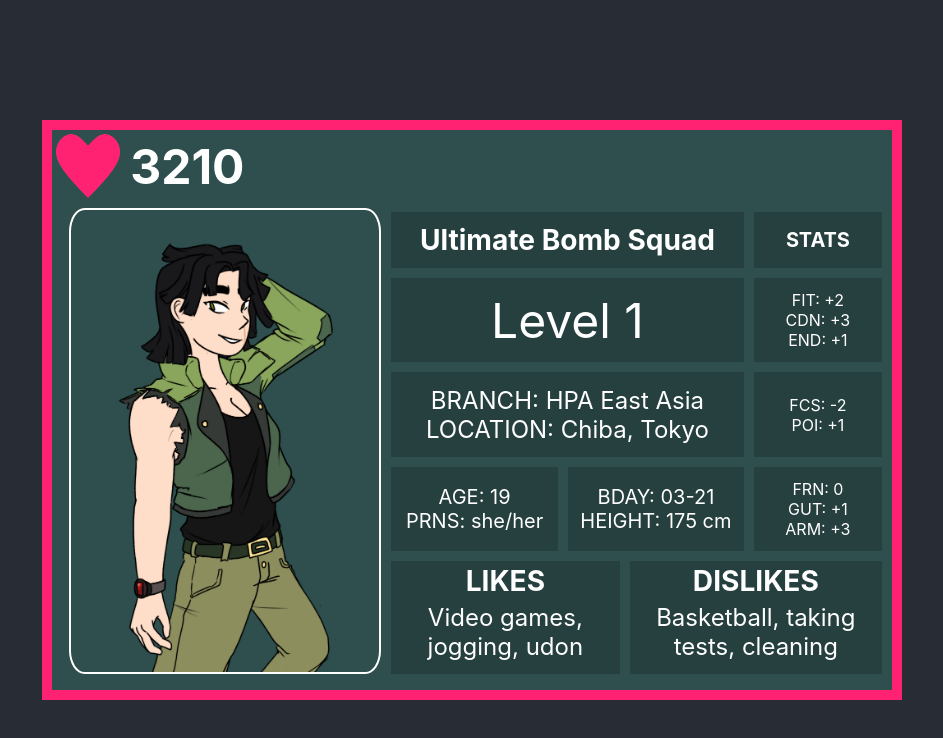
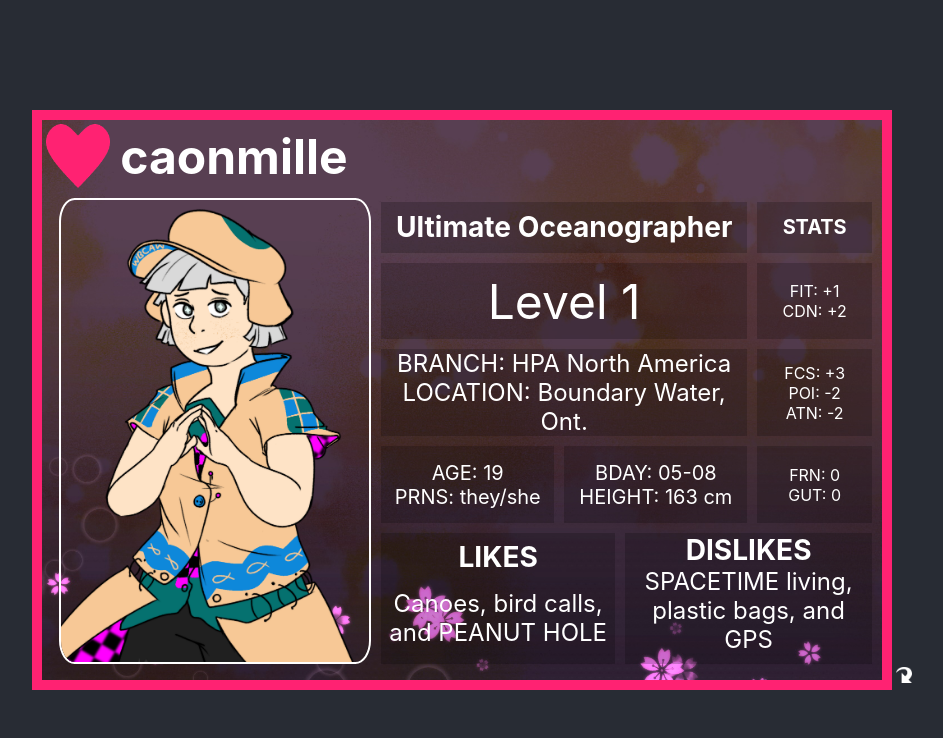
Before and after one commit to SNTPG/shds-site, a React (Create React App) app in the folder site/: page / in a window 1280 px wide. Shown: the top 738 px of the page, without its empty margins (178-1121 px from the left). Built offline with nearby package versions, Linux system fonts and the light colour scheme.

Commit message:
All card UI except for closing is done.

```diff
--- a/site/src/App.css
+++ b/site/src/App.css
@@ -41,32 +41,39 @@ p {
 }
 
 #idflip {
-  position: relative;
+  border:transparent solid 10px;
+  position: absolute;
   width: 100%;
   height: 100%;
   text-align: center;
   transition: transform 0.8s;
   transform-style: preserve-3d;
+  margin:auto;
+  min-width:105vh;
+  min-height:70vh;
+  top:-10px;
+  left:-10px;
 }
 
-#idcard:hover #idflip {
+#idcard.flipped #idflip {
   transform: rotateY(-180deg);
 }
 
 #idfront, #idback{
   position:absolute;
+  min-width:105vh;
+  min-height:70vh;
   width:100%;
   height:100%;
   -webkit-backface-visibility: hidden;
   backface-visibility: hidden;
+  top:-10px;
+  left:-10px;
 }
 
 #idfront{
-  margin:auto;
-  min-width:105vh;
-  min-height:70vh;
   border:#ff2272 solid 10px;
-  background:darkslategray;
+  background-size:cover;
 }
 
 #idheader{
@@ -230,16 +237,30 @@ p {
 #idback{
   transform: rotateY(-180deg);
   border:#ff2272 solid 10px;
-  background:darkslategray;
-  display:flex;
-  align-items:stretch;
+  background-size:cover;
 }
 
 #idback > div{
+  display:flex;
+  align-items:stretch;
+  flex-direction:column;
   margin:2%;
+  margin-top:0;
   text-align:left;
 }
 
 #idback > * > * > h1{
   text-align:center;
 }
+
+#flipButtonFront, #flipButtonBack{
+  background:transparent;
+  border:none;
+  position:absolute;
+  top:97.5%;
+  left:101%;
+}
+
+button > img {
+  height:2vh;
+}
--- a/site/src/App.js
+++ b/site/src/App.js
@@ -12,7 +12,7 @@ function App() {
         <BrowserRouter>
           <ScrollToTop/>
           <Routes>
-            <Route path="/" element={<Card char = "0"/>}/>
+            <Route path="/" element={<Card char = "3"/>}/>
             <Route path="cast" element={<Cast/>}/>
           </Routes>
         </BrowserRouter>
--- a/site/src/components/Card.js
+++ b/site/src/components/Card.js
@@ -473,14 +473,19 @@ const bioData = [
     ]
 
 function Card(props){
+    function flipCard(e) {
+        e.preventDefault();
+        var element = document.getElementById("idcard")
+        element.classList.toggle("flipped");
+    }
     const info = bioData[props.char];
     const extraphys = (info.extphys ? <p>{info.extphysstr}</p> : "");
-    const extramental = (info.extphys ? <p>{info.extmentalstr}</p> : "");
-    const extramurder = (info.extphys ? <p>{info.extmurderstr}</p> : "");
+    const extramental = (info.extmental ? <p>{info.extmentalstr}</p> : "");
+    const extramurder = (info.extmurder ? <p>{info.extmurderstr}</p> : "");
     return(
         <div id="idcard">
             <div id="idflip">
-                <div id="idfront">
+                <div id="idfront" style={{backgroundImage: "url(\"/bgtest.jpg\")"}}>
                     <div id="idheader">
                         <img id="idlogo" src={Heart} alt=""></img>
                         <h1>{info.username}</h1>
@@ -532,15 +537,21 @@ function Card(props){
                             </div>
                         </div>
                     </div>
-                    <div id="idfooter">
+                    <div class="idfooter">
 
                     </div>
+                    <button id="flipButtonFront" onClick={flipCard}>
+                        <img src="/flipArrow.png"/>
+                    </button>
                 </div>
-                <div id="idback">
+                <div id="idback" style={{backgroundImage: "url(\"/bgtest.jpg\")"}}>
                     <div>
                         <div id="bioheader"><h1>PUBLIC BIO</h1></div>
                         <div id="bio">{info.bio}</div>
                     </div>
+                    <button id="flipButtonBack" onClick={flipCard}>
+                        <img src="/flipArrow.png"/>
+                    </button>
                 </div>
             </div>
         </div>
```
Also changed, not shown: site/public/bgtest.jpg (added), site/public/flipArrow.png (added).
